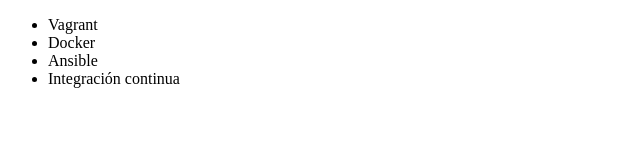
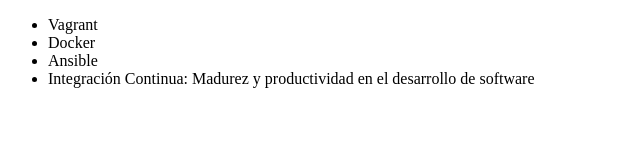
Before and after one commit to omar-sagh/alura-git, a plain HTML site: page index.html in a window 1280 px wide. Shown: the whole page, without its empty margins (0-640 px from the left). Drawn offline with Linux system fonts and the light colour scheme.

Commit message:
Renombrando curso de Integración Contínua

```diff
--- a/index.html
+++ b/index.html
@@ -9,7 +9,7 @@
          <li> Vagrant </li>
          <li> Docker </li>
          <li> Ansible </li>
-         <li> Integración continua </li>
+         <li> Integración Continua: Madurez y productividad en el desarrollo de software </li>
      </ul>
 </body>
 </html>
```
